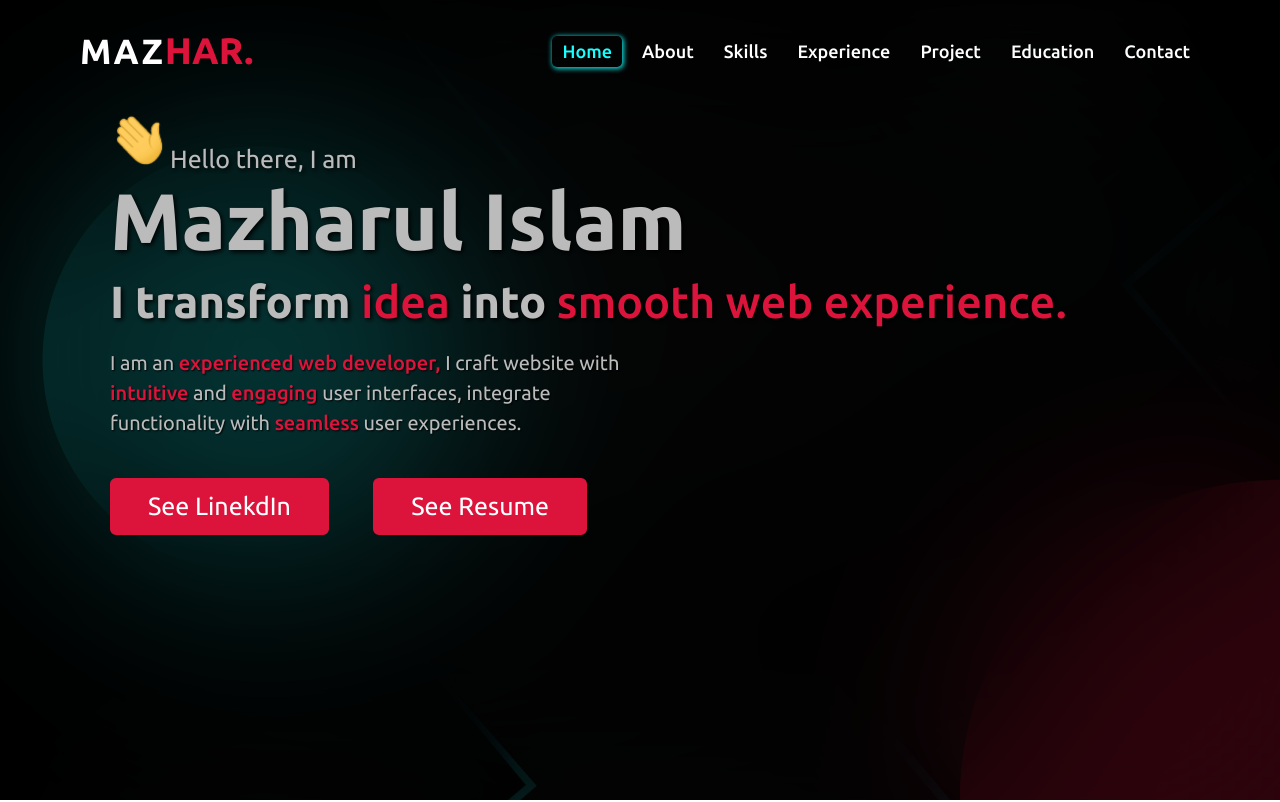
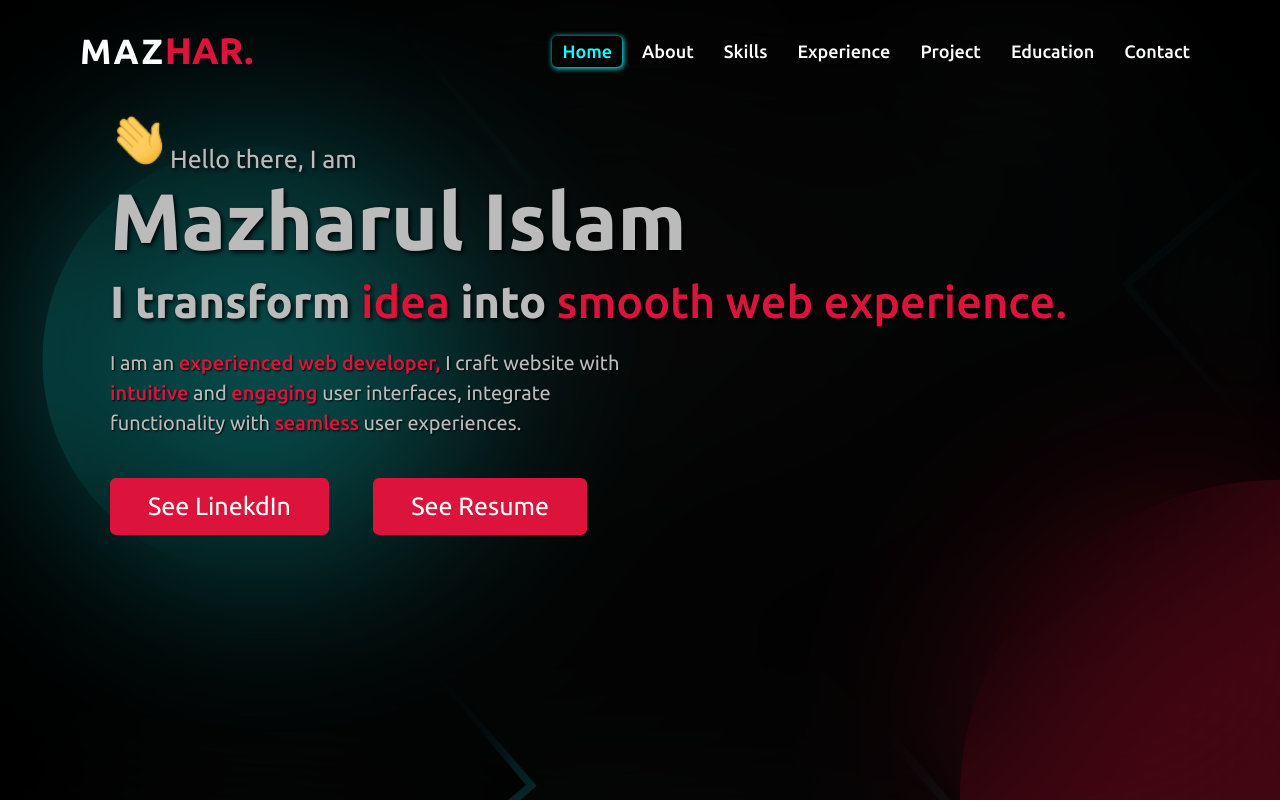
Before and after one commit to Maaazhar/maaazhar.github.io, a React (Vite) app: page / in a window 1280 px wide. Shown: the top 802 px of the page. Built offline with nearby package versions, Linux system fonts and the light colour scheme.

Commit message:
updating over all issues-15

```diff
--- a/src/components/Education/Education.css
+++ b/src/components/Education/Education.css
@@ -70,6 +70,7 @@
     opacity: 0.9;
     filter: brightness(0.95);
     animation: floating 3s infinite ease-in-out;
+    animation-delay: calc(0.1s * var(--delay));
 }
 
 /* .educationCard:has(+ .educationCard:hover),
--- a/src/components/Education/Education.jsx
+++ b/src/components/Education/Education.jsx
@@ -33,9 +33,7 @@ const Education = () => {
                                 <div className="educationCardsWrapper">
                                     <div className="educationCards">
                                         {d.courseList.map((c, k) => (
-                                            <div
-                                                key={c + k}
-                                                className="educationCard">
+                                            <div key={c + k} className="educationCard" style={{ "--delay": k + 1 }}>
                                                 <h3 className="courseTitle">{c.title}</h3>
                                                 <p className="institute"><a href={c.instituteLink} target="_blank">{c.institute}</a></p>
                                                 {c.universityBoard && <p className="universityBoard"><a href={c.universityBoardLink} target="_blank">{c.universityBoard}</a></p>}
--- a/src/components/Hero/Hero.css
+++ b/src/components/Hero/Hero.css
@@ -35,7 +35,7 @@
 
 .home .overlay {
     width: 100vw;
-    background: rgba(0, 0, 0, 0.80);
+    background: rgba(0, 0, 0, 0.70);
     backdrop-filter: blur(100px);
     z-index: 1;
 }
--- a/src/components/Skill/Skills.css
+++ b/src/components/Skill/Skills.css
@@ -80,6 +80,7 @@
     opacity: 0.9;
     filter: brightness(0.95);
     animation: floating 3s infinite ease-in-out;
+    animation-delay: calc(0.1s * var(--delay));
 }
 
 .skillImg {
--- a/src/components/Skill/Skills.jsx
+++ b/src/components/Skill/Skills.jsx
@@ -31,7 +31,7 @@ export const Skills = (props) => {
                             <div className="skillWrapper accordionContent">
                                 <div className="skill">
                                     {d.list.map((s, i) => (
-                                        <div className="skillItem" key={s.logo + i} style={{ animationDelay: i + 1 }}>
+                                        <div className="skillItem" key={s.logo + i} style={{ "--delay": i + 1 }}>
                                             <div className="skillImg"> {s.logo} </div>
                                             <div className="skillName"> {s.title} </div>
                                             <div className="skillAge">
```
